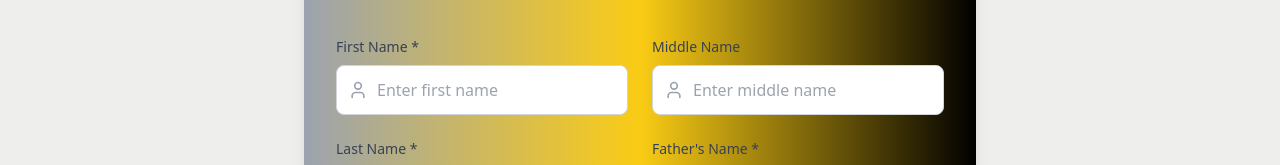
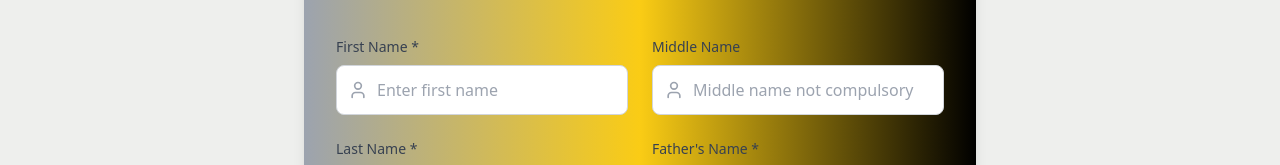
Before and after one commit to Santaravind/Edutech_Frontend, a React (Vite) app in the folder classes/: page /signin in a window 1280 px wide. Shown: the part 143-308 px from the top of the page. Built offline with nearby package versions, Linux system fonts and the light colour scheme.

Commit message:
Signin changes!!!

```diff
--- a/classes/src/component/auth/Signin.jsx
+++ b/classes/src/component/auth/Signin.jsx
@@ -148,7 +148,7 @@ const Signin = () => {
       <div className="grid grid-cols-1 md:grid-cols-2 gap-6">
         {/* First Name */}
         <div>
-          <label className="block text-sm font-medium text-gray-700 mb-2">First Name *</label>
+          <label className="block text-sm font-medium  text-gray-700 mb-2">First Name *</label>
           <div className="relative">
             <User className="absolute left-3 top-1/2 transform -translate-y-1/2 text-gray-400" size={20} />
             <input
@@ -163,7 +163,7 @@ const Signin = () => {
           </div>
         </div>
 
-        {/* Middle Name */}
+        {/* Middle Name  it wrking but change in some of student demand*/}
         <div>
           <label className="block text-sm font-medium text-gray-700 mb-2">Middle Name</label>
           <div className="relative">
@@ -173,7 +173,7 @@ const Signin = () => {
               name="middleName"
               value={formData.middleName}
               onChange={handleChange}
-              placeholder="Enter middle name"
+              placeholder="Middle name not compulsory"
               className="w-full pl-10 pr-4 py-3 border border-gray-300 rounded-lg focus:ring-2 focus:ring-blue-500 focus:border-transparent outline-none"
             />
           </div>
```
